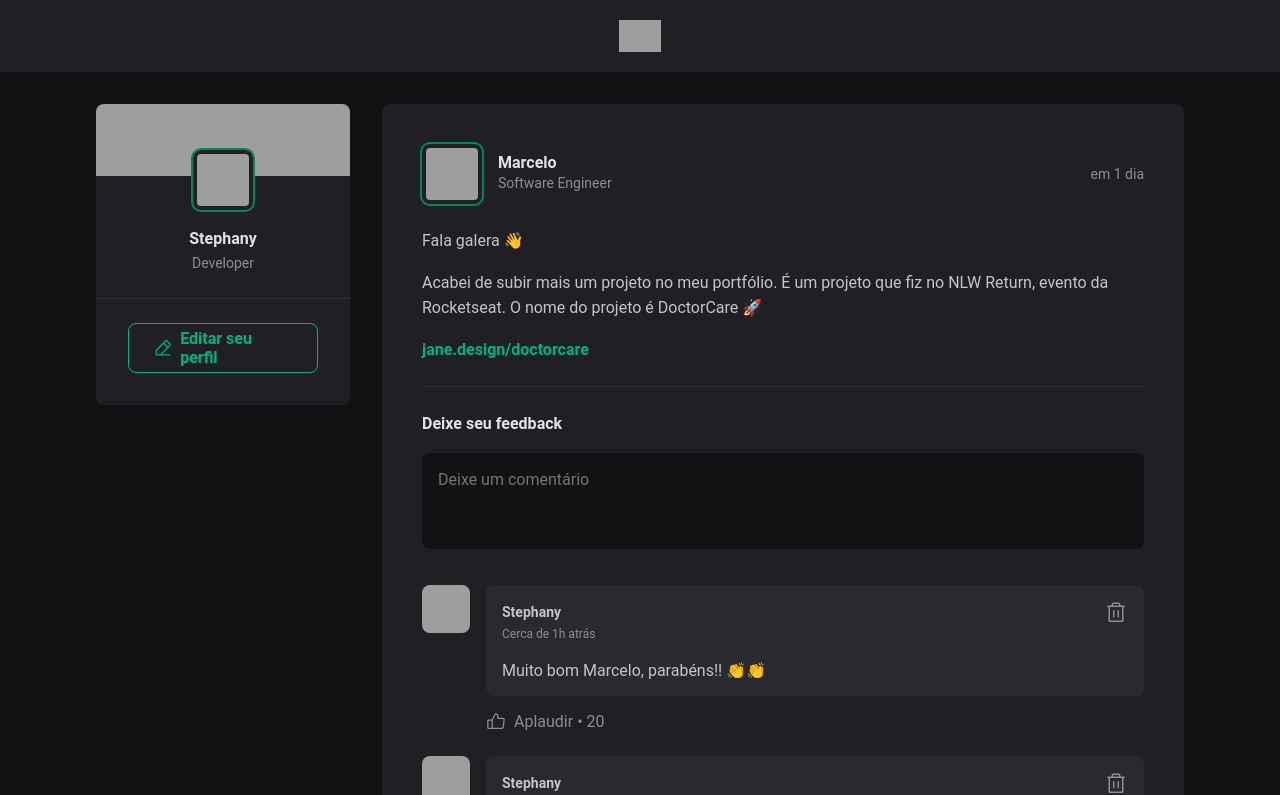
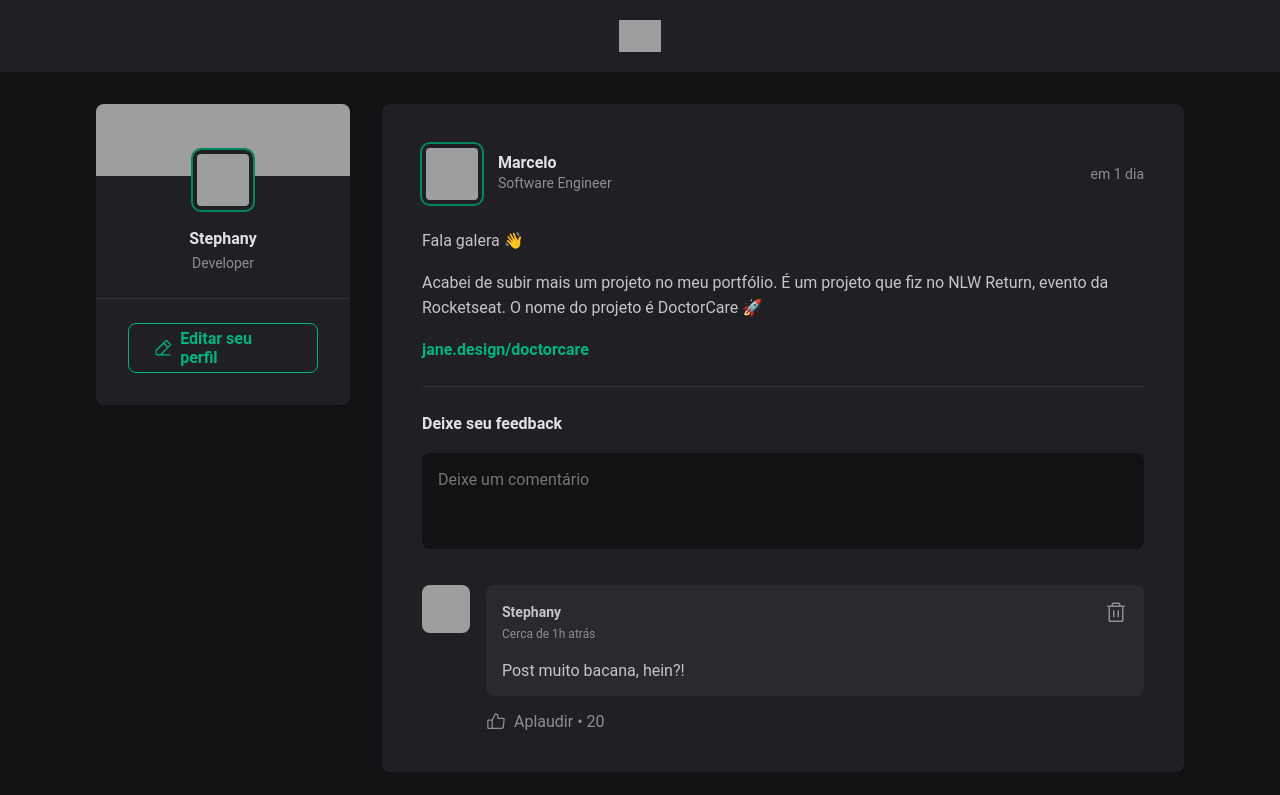
Before and after one commit to Stephany249/react, a React app in the folder 01-fundamentos-reactjs/: page / in a window 1280 px wide. Shown: the top 795 px of the page. Built offline with nearby package versions, Linux system fonts and the light colour scheme; grey boxes are pictures that could not be loaded; the HTML template or start-up script is replaced by a standard one.

Commit message:
React engines - Inserting comments (Declarative programming)

```diff
--- a/01-fundamentos-reactjs/src/components/Comment.jsx
+++ b/01-fundamentos-reactjs/src/components/Comment.jsx
@@ -2,7 +2,7 @@ import { ThumbsUp, Trash } from "@phosphor-icons/react";
 import styles from "./Comment.module.css";
 import { Avatar } from "./Avatar";
 
-export function Comment() {
+export function Comment({ content }) {
   return (
     <div className={styles.comment}>
       <Avatar hasBorder={false} src="https://github.com/stephany249.png" />
@@ -24,7 +24,7 @@ export function Comment() {
               <Trash size={24} />
             </button>
           </header>
-          <p>Muito bom Marcelo, parabéns!! 👏👏</p>
+          <p>{content}</p>
         </div>
         <footer>
           <button>
--- a/01-fundamentos-reactjs/src/components/Post.jsx
+++ b/01-fundamentos-reactjs/src/components/Post.jsx
@@ -7,7 +7,9 @@ import { Comment } from "./Comment";
 import styles from "./Post.module.css";
 
 export function Post({ author, content, publishedAt }) {
-  const [comments, setComments] = useState([1, 2]);
+  const [comments, setComments] = useState(["Post muito bacana, hein?!"]);
+
+  const [newCommentText, setNewCommentText] = useState("");
 
   const publishedDateFormatted = format(
     publishedAt,
@@ -25,7 +27,12 @@ export function Post({ author, content, publishedAt }) {
   function handleCrateNewComment(event) {
     event.preventDefault();
 
-    setComments([...comments, comments.length + 1]);
+    setComments([...comments, newCommentText]);
+    setNewCommentText("");
+  }
+
+  function handleNewCommentChange() {
+    setNewCommentText(event.target.value);
   }
 
   return (
@@ -63,7 +70,12 @@ export function Post({ author, content, publishedAt }) {
       <form onSubmit={handleCrateNewComment} className={styles.commentForm}>
         <strong>Deixe seu feedback</strong>
 
-        <textarea placeholder="Deixe um comentário" />
+        <textarea
+          name="comment"
+          placeholder="Deixe um comentário"
+          value={newCommentText}
+          onChange={handleNewCommentChange}
+        />
 
         <footer>
           <button type="submit">Publicar</button>
@@ -71,8 +83,8 @@ export function Post({ author, content, publishedAt }) {
       </form>
 
       <div className={styles.commentList}>
-        {comments.map(() => {
-          return <Comment />;
+        {comments.map((comment) => {
+          return <Comment content={comment} />;
         })}
       </div>
     </article>
```
